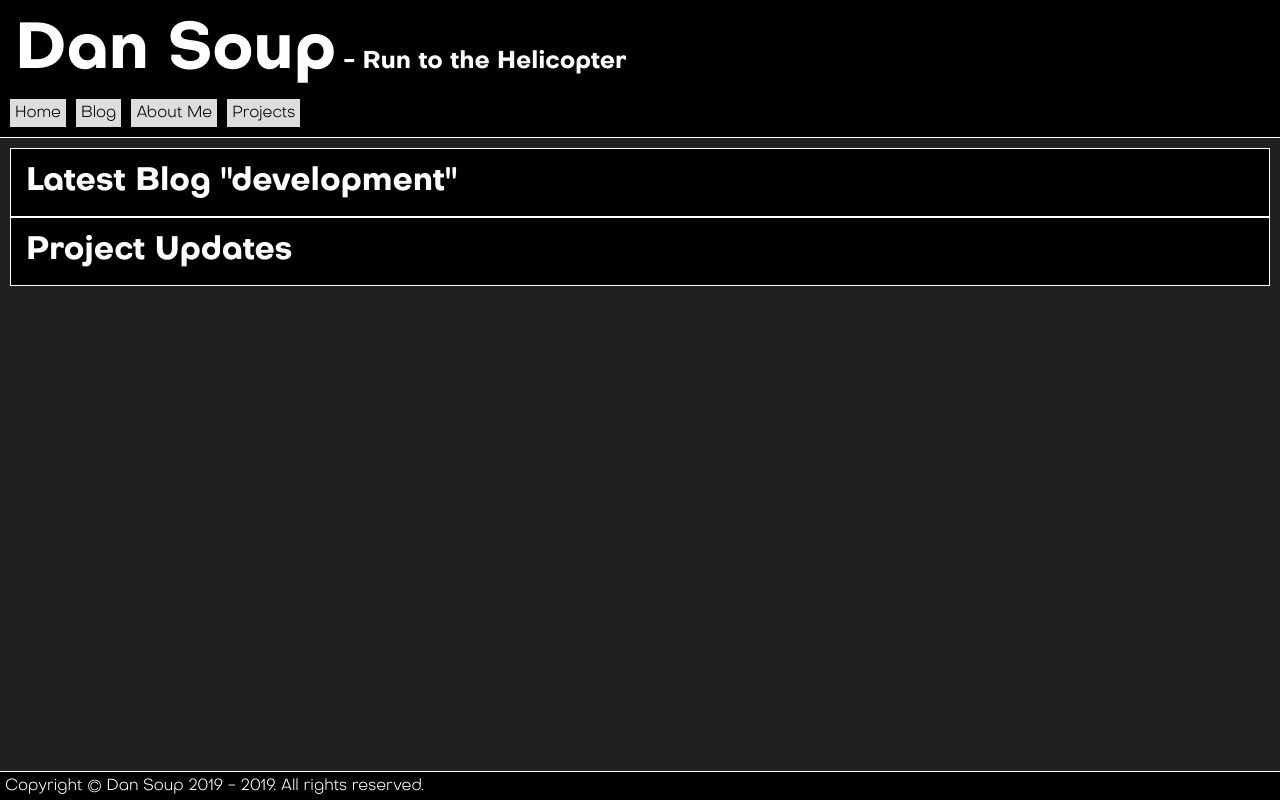
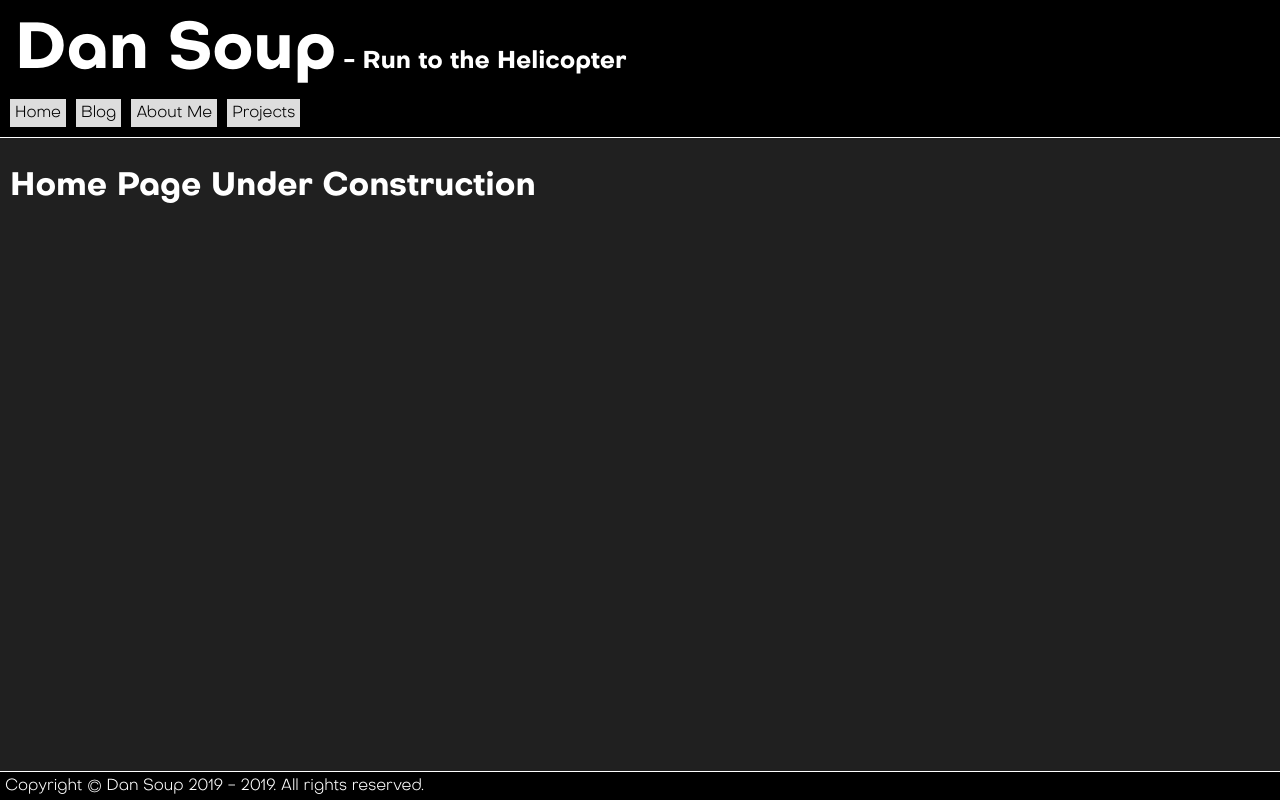
Before and after one commit to DanSoup/dan-soup-co-uk-OLD, a React (Create React App) app: page / in a window 1280 px wide. Built offline with nearby package versions, Linux system fonts and the light colour scheme.

Commit message:
added the projects component to the home page and added a title to say the home page is under construction

```diff
--- a/src/components/homePage/content/home/home.js
+++ b/src/components/homePage/content/home/home.js
@@ -1,6 +1,7 @@
 import React, {useState, useEffect} from 'react';
 import PropTypes from 'prop-types';
 import './home.css';
+import Projects from '../projects/projects.js';
 
 const Home = (props) => {
 
@@ -11,12 +12,8 @@ const Home = (props) => {
   });
 
   return <div className="home-page">
-    <section>
-      <h1>Latest Blog {JSON.stringify(process.env.NODE_ENV)}</h1>
-    </section>
-    <section>
-      <h1>Project Updates</h1>
-    </section>
+    <h1>Home Page Under Construction</h1>
+    <Projects/>
   </div>
 
 }
```
